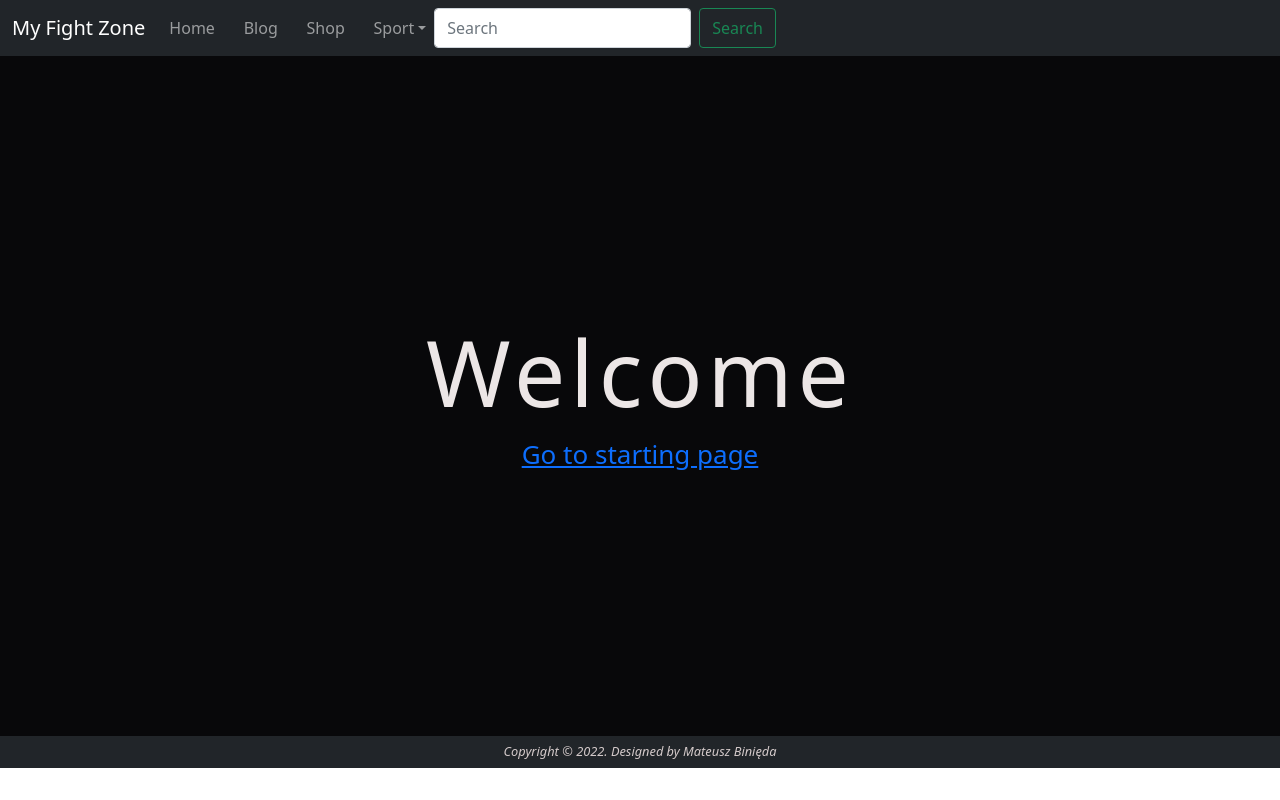
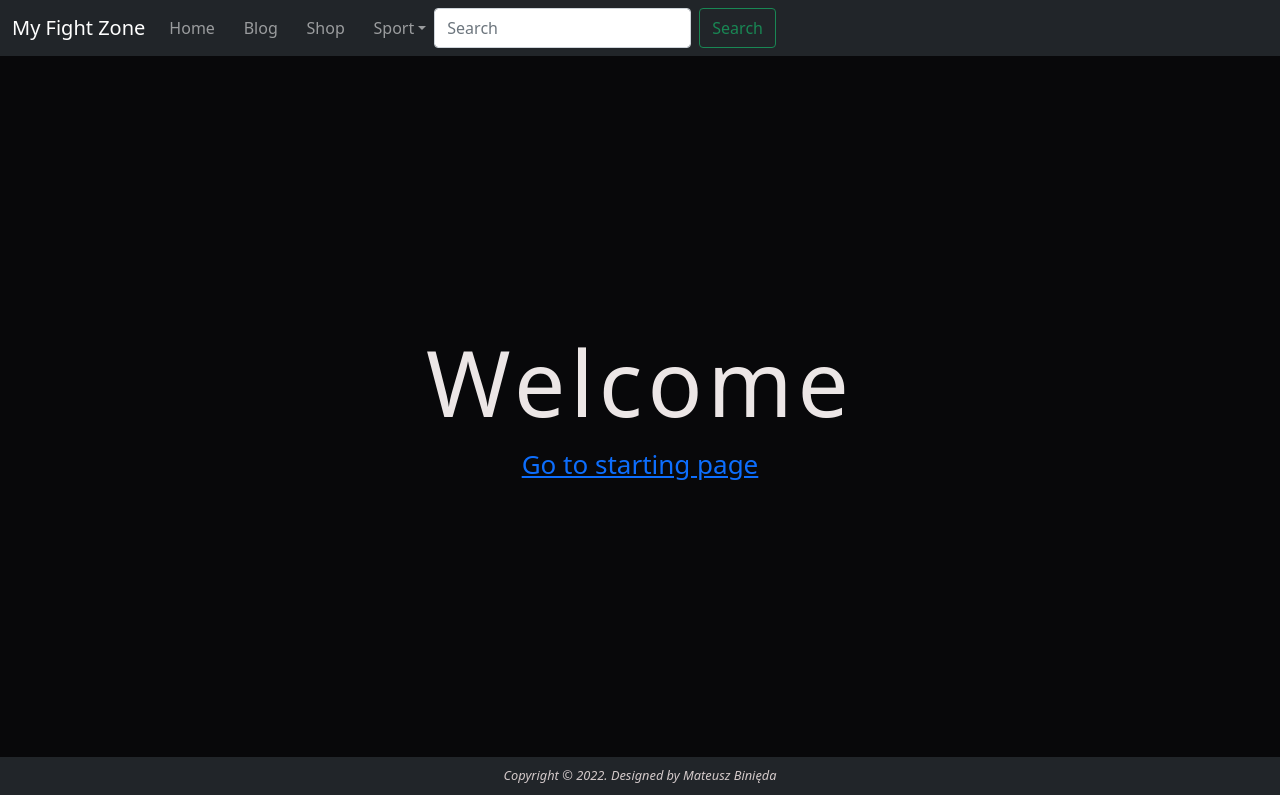
Before and after one commit to Arssin/My-Fight-Zone, a React (Create React App) app: page / in a window 1280 px wide. Built offline with nearby package versions, Linux system fonts and the light colour scheme.

Commit message:
changes for welcome and footer

```diff
--- a/src/App.scss
+++ b/src/App.scss
@@ -7,4 +7,5 @@ body {
 
 .App {
     text-align: center;
+    min-height: 100vh;
 }
--- a/src/components/Footer/Footer.scss
+++ b/src/components/Footer/Footer.scss
@@ -1,7 +1,7 @@
 .footer {
     background-color: #212529;
     color: rgb(212, 202, 202);
-    height: 2.5em;
+    height: 3em;
     position: relative;
     font-size: 0.8em;
     font-style: italic;
--- a/src/components/Welcome/Welcome.scss
+++ b/src/components/Welcome/Welcome.scss
@@ -1,6 +1,6 @@
 .welcome {
     background-color: #08080a;
-    min-height: 85vh;
+    min-height: 87.6vh;
     display: flex;
     flex-direction: column;
     align-items: center;
```
